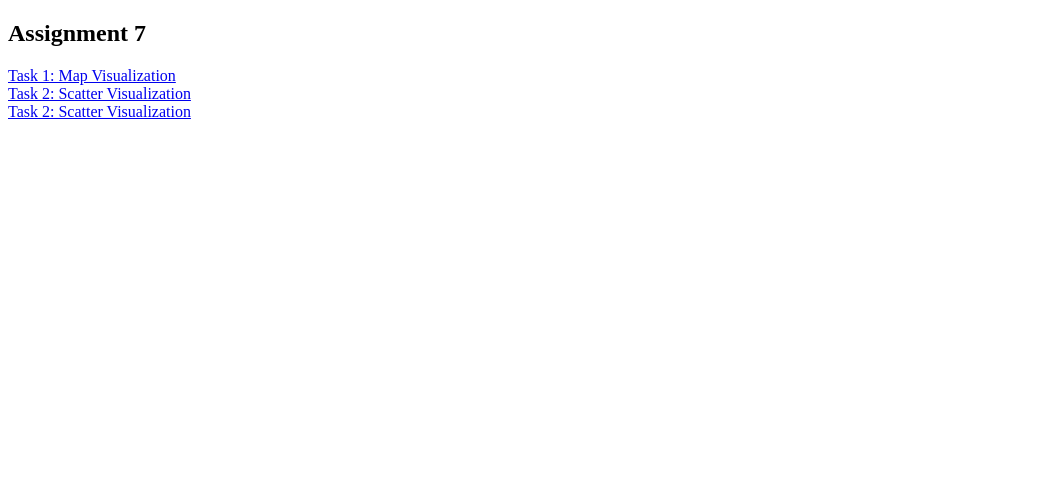
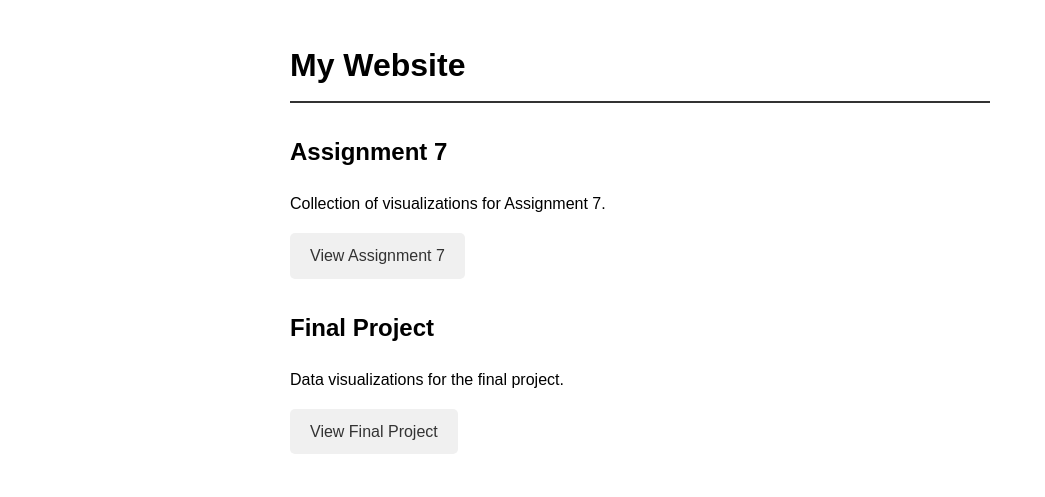
Before and after one commit to nicokaplunmuller/nicokaplunmuller.github.io, a plain HTML site: page index.html in a window 1280 px wide. Shown: the whole page, without its empty margins (0-1045 px from the left). Drawn offline with Linux system fonts and the light colour scheme.

Commit message:
Update index.html
fancier html page, sublinks

```diff
--- a/index.html
+++ b/index.html
@@ -1,16 +1,71 @@
-<!DOCTYPE html>
+<!-- <!DOCTYPE html>
 <html>
 
     </head>
 
     <body>
         <h2>Assignment 7</h2>
-        <a href="map.html">Task 1: Map Visualization</a>
-        <br>
-        <a href="scatter.html">Task 2: Scatter Visualization</a>
-        <br>
-        <a href="subplots.html">Task 2: Scatter Visualization</a>
+        <a href="#Assignment7">Go to Assignment 7</a>
+            <a href="map.html">Task 1: Map Visualization</a>
+            <br>
+            <a href="scatter.html">Task 2: Scatter Visualization</a>
+            <br>
+            <a href="subplots.html">Task 2: Scatter Visualization</a>
+            <br>
+            <a href="subplots.html">Task 2: Scatter Visualization</a>
+            <br>
+        <a href="#Final_Proj">Go to Final Project</a>
+            <a href = "---.html"> Data Visulization 1: Cloropleth Map</a>
 
     </body>
 
+</html> -->
+
+<!DOCTYPE html>
+<html>
+<head>
+    <title>Nico's Website</title>
+    <style>
+        body {
+            font-family: sans-serif;
+            max-width: 700px;
+            margin: 40px auto;
+            padding: 0 20px;
+            line-height: 1.6;
+        }
+        h1 {
+            border-bottom: 2px solid #333;
+            padding-bottom: 10px;
+        }
+        .section {
+            margin: 30px 0;
+        }
+        .section a {
+            display: inline-block;
+            padding: 10px 20px;
+            background-color: #f0f0f0;
+            text-decoration: none;
+            color: #333;
+            border-radius: 5px;
+        }
+        .section a:hover {
+            background-color: #ddd;
+        }
+    </style>
+</head>
+<body>
+    <h1>My Website</h1>
+
+    <div class="section">
+        <h2>Assignment 7</h2>
+        <p>Collection of visualizations for Assignment 7.</p>
+        <a href="assignment7.html">View Assignment 7</a>
+    </div>
+
+    <div class="section">
+        <h2>Final Project</h2>
+        <p>Data visualizations for the final project.</p>
+        <a href="final_project.html">View Final Project</a>
+    </div>
+</body>
 </html>
```
